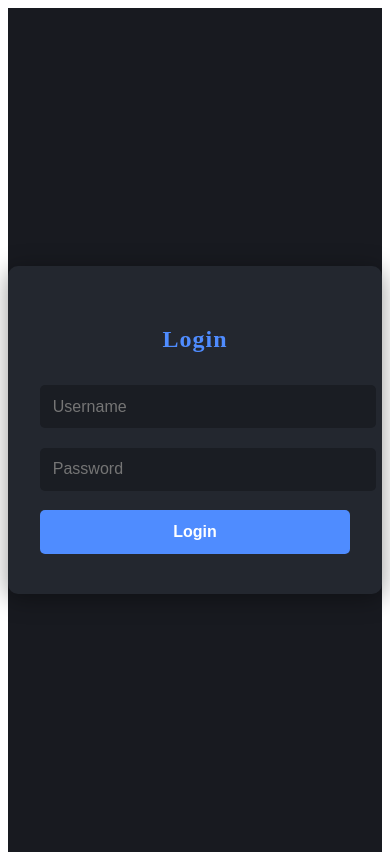
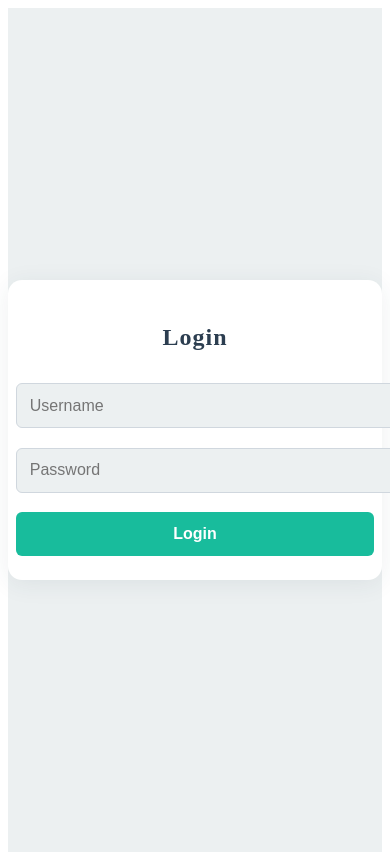
Before and after one commit to joymathews/trail, a React (Vite) app in the folder frontend/: page /login in a window 390 px wide. Built offline with nearby package versions, Linux system fonts and the light colour scheme; no server answers; what amazon-cognito-identity-js would draw is missing.

Commit message:
feat: Refactor styles across components for improved consistency and responsiveness

```diff
--- a/frontend/src/components/DateRangePicker.scss
+++ b/frontend/src/components/DateRangePicker.scss
@@ -1,24 +1,31 @@
+$primary: #2c3e50;
+$accent: #18bc9c;
+$background: #ecf0f1;
+$text: #2c3e50;
+
 .date-range-picker {
   display: flex;
   align-items: center;
   gap: 0.8rem;
-  background: #23272f;
+  background: #fff;
   padding: 0.7rem 1.2rem;
   border-radius: 8px;
   margin-bottom: 1.5rem;
+  box-shadow: 0 2px 8px rgba(44, 62, 80, 0.06);
 
   label {
-    color: #f5f6fa;
+    color: $primary;
     font-size: 1rem;
     display: flex;
     align-items: center;
     gap: 0.4rem;
+    font-weight: 500;
   }
 
   input[type="date"] {
-    background: #181a20;
-    color: #f5f6fa;
-    border: 1px solid #353b48;
+    background: $background;
+    color: $primary;
+    border: 1px solid #bfc9d1;
     border-radius: 4px;
     padding: 0.3rem 0.7rem;
     font-size: 1rem;
@@ -26,7 +33,16 @@
     transition: border 0.2s;
 
     &:focus {
-      border: 1.5px solid #4f8cff;
+      border: 1.5px solid $accent;
     }
   }
 }
+
+@media (max-width: 600px) {
+  .date-range-picker {
+    flex-direction: column;
+    align-items: stretch;
+    gap: 0.5rem;
+    padding: 0.7rem 0.5rem;
+  }
+}
--- a/frontend/src/components/Header.scss
+++ b/frontend/src/components/Header.scss
@@ -1,32 +1,53 @@
+$primary: #2c3e50;
+$accent: #18bc9c;
+$background: #ecf0f1;
+$text: #2c3e50;
+
 .header {
   display: flex;
   align-items: center;
   justify-content: space-between;
-  background: #23272f;
-  color: #f5f6fa;
+  background: $primary;
+  color: #fff;
   padding: 0.5rem 1.2rem;
   min-height: 48px;
+  box-shadow: 0 2px 8px rgba(44, 62, 80, 0.06);
 
   .header-title {
     font-size: 1.2rem;
-    font-weight: 600;
-    color: #4f8cff;
+    font-weight: 700;
+    color: $accent;
     text-decoration: none;
     letter-spacing: 1px;
+    transition: color 0.2s;
+
+    &:hover {
+      color: darken($accent, 10%);
+    }
   }
 
   .signout-btn {
     background: none;
-    border: none;
-    color: #f5f6fa;
+    border: 1px solid $accent;
+    color: $accent;
     font-size: 1rem;
     cursor: pointer;
     padding: 0.3rem 0.8rem;
     border-radius: 4px;
-    transition: background 0.15s;
+    transition: background 0.15s, color 0.15s;
 
     &:hover {
-      background: #353b48;
+      background: $accent;
+      color: #fff;
     }
   }
 }
+
+@media (max-width: 600px) {
+  .header {
+    flex-direction: column;
+    align-items: flex-start;
+    gap: 0.5rem;
+    padding: 0.5rem 0.5rem;
+  }
+}
--- a/frontend/src/components/SpendSheet.scss
+++ b/frontend/src/components/SpendSheet.scss
@@ -1,25 +1,32 @@
+$primary: #2c3e50;
+$accent: #18bc9c;
+$background: #ecf0f1;
+$text: #2c3e50;
+$table-bg: #fff;
+
 .spend-sheet-container {
-  background: #23272f;
-  color: #f5f6fa;
+  background: $background;
+  color: $text;
   padding: 2rem 1rem;
   border-radius: 10px;
   margin: 2rem auto;
-  max-width: 800px;
-  box-shadow: 0 2px 16px rgba(0,0,0,0.18);
+  max-width: 900px;
+  box-shadow: 0 2px 16px rgba(44, 62, 80, 0.08);
 
   &.wide {
-    max-width: 98vw;
-    width: 98vw;
-    margin-left: 1vw;
-    margin-right: 1vw;
-    padding: 2rem 2vw;
+    max-width: 99vw;
+    width: 99vw;
+    margin-left: 0.5vw;
+    margin-right: 0.5vw;
+    padding: 2rem 1vw;
   }
 
   h3 {
     margin-bottom: 1.2rem;
-    color: #4f8cff;
+    color: $primary;
     text-align: center;
     letter-spacing: 1px;
+    font-weight: 700;
   }
 
   .spend-table-wrapper {
@@ -28,22 +35,26 @@
 
   .spend-table {
     width: 100%;
-    border-collapse: collapse;
-    background: #181a20;
-    border-radius: 8px;
+    border-collapse: separate;
+    border-spacing: 0;
+    background: $table-bg;
+    border-radius: 12px;
     overflow: hidden;
     margin-bottom: 1rem;
+    box-shadow: 0 2px 8px rgba(44, 62, 80, 0.06);
 
     th, td {
       padding: 0.7rem 1rem;
-      border-bottom: 1px solid #353b48;
+      border-bottom: 1px solid #e1e8ed;
+      text-align: left;
     }
 
     th {
-      background: #23272f;
-      color: #4f8cff;
+      background: $primary;
+      color: #fff;
       font-weight: 600;
       text-align: left;
+      border-bottom: 2px solid $accent;
     }
 
     tr:last-child td {
@@ -51,8 +62,9 @@
     }
 
     td {
-      color: #f5f6fa;
+      color: $text;
       font-size: 1rem;
+      background: $table-bg;
     }
 
     input,
@@ -60,38 +72,20 @@
       width: 100%;
       padding: 0.3rem 0.5rem;
       border-radius: 4px;
-      border: 1px solid #353b48;
-      background: #181a20;
-      color: #f5f6fa;
+      border: 1px solid #bfc9d1;
+      background: $background;
+      color: $text;
       font-size: 1rem;
-    }
-  }
+      transition: border 0.2s;
 
-  .load-more-btn {
-    display: block;
-    margin: 1rem auto 0 auto;
-    padding: 0.6rem 2rem;
-    background: #4f8cff;
-    color: #fff;
-    border: none;
-    border-radius: 5px;
-    font-weight: bold;
-    font-size: 1rem;
-    cursor: pointer;
-    transition: background 0.2s;
-
-    &:hover:not(:disabled) {
-      background: #357ae8;
-    }
-
-    &:disabled {
-      background: #90caf9;
-      cursor: not-allowed;
+      &:focus {
+        border: 1.5px solid $accent;
+      }
     }
   }
 
   .save-spend-btn {
-    background: #4f8cff;
+    background: $accent;
     color: #fff;
     border: none;
     border-radius: 4px;
@@ -103,17 +97,29 @@
     margin-left: 0.2rem;
 
     &:hover:not(:disabled) {
-      background: #357ae8;
+      background: darken($accent, 8%);
     }
     &:disabled {
-      background: #90caf9;
+      background: lighten($accent, 20%);
       cursor: not-allowed;
     }
   }
 
   .error {
-    color: #ff4d4f;
+    color: #e74c3c;
     text-align: center;
     margin-top: 1rem;
   }
 }
+
+@media (max-width: 900px) {
+  .spend-sheet-container {
+    padding: 1rem 0.2rem;
+    max-width: 100vw;
+  }
+  .spend-table th,
+  .spend-table td {
+    padding: 0.5rem 0.3rem;
+    font-size: 0.95rem;
+  }
+}
--- a/frontend/src/pages/HomePage.scss
+++ b/frontend/src/pages/HomePage.scss
@@ -1,31 +1,44 @@
-$background: #181a20;
-$card-bg: #23272f;
-$text: #f5f6fa;
-$primary: #4f8cff;
+$primary: #2c3e50;
+$accent: #18bc9c;
+$background: #ecf0f1;
+$text: #2c3e50;
 
 .home-container {
-  min-height: calc(100vh - 48px); // Adjust if header height changes
+  min-height: calc(100vh - 48px);
   background: $background;
   color: $text;
   display: flex;
   flex-direction: column;
   align-items: center;
-  justify-content: center;
+  justify-content: flex-start;
+  padding: 2rem 0.5rem;
 
   h1 {
     color: $primary;
     margin-bottom: 1rem;
     font-size: 2rem;
     letter-spacing: 1px;
+    font-weight: 700;
   }
 
   p {
-    background: $card-bg;
+    background: #fff;
     padding: 1.2rem 2rem;
     border-radius: 8px;
-    box-shadow: 0 2px 12px rgba(0,0,0,0.18);
+    box-shadow: 0 2px 12px rgba(44, 62, 80, 0.08);
     font-size: 1.1rem;
     color: $text;
     margin: 0;
+    max-width: 600px;
+    text-align: center;
   }
 }
+
+@media (max-width: 600px) {
+  .home-container {
+    padding: 1rem 0.2rem;
+  }
+  .home-container p {
+    padding: 1rem 0.5rem;
+  }
+}
--- a/frontend/src/pages/LoginPage.scss
+++ b/frontend/src/pages/LoginPage.scss
@@ -1,8 +1,8 @@
-$background: #181a20;
-$card-bg: #23272f;
-$primary: #4f8cff;
-$text: #f5f6fa;
-$error: #ff4d4f;
+$primary: #2c3e50;
+$accent: #18bc9c;
+$background: #ecf0f1;
+$text: #2c3e50;
+$error: #e74c3c;
 
 .login-container {
   min-height: 100vh;
@@ -12,56 +12,60 @@ $error: #ff4d4f;
   background: $background;
 
   .login-card {
-    background: $card-bg;
+    background: #fff;
     padding: 2.5rem 2rem;
-    border-radius: 10px;
-    box-shadow: 0 4px 24px rgba(0,0,0,0.4);
+    border-radius: 14px;
+    box-shadow: 0 4px 24px rgba(44, 62, 80, 0.08);
     width: 100%;
     max-width: 350px;
     color: $text;
+    display: flex;
+    flex-direction: column;
+    align-items: stretch;
 
     h2 {
       text-align: center;
       margin-bottom: 2rem;
       color: $primary;
       letter-spacing: 1px;
+      font-weight: 700;
     }
 
     input {
       width: 100%;
       padding: 0.8rem;
       margin-bottom: 1.2rem;
-      border: none;
-      border-radius: 5px;
-      background: #1a1d23;
+      border: 1px solid #d0d7de;
+      border-radius: 6px;
+      background: $background;
       color: $text;
       font-size: 1rem;
       outline: none;
-      transition: box-shadow 0.2s;
+      transition: border 0.2s;
 
       &:focus {
-        box-shadow: 0 0 0 2px $primary;
+        border: 1.5px solid $accent;
       }
     }
 
     button {
       width: 100%;
       padding: 0.8rem;
-      background: $primary;
+      background: $accent;
       color: #fff;
       border: none;
-      border-radius: 5px;
+      border-radius: 6px;
       font-weight: bold;
       font-size: 1rem;
       cursor: pointer;
       transition: background 0.2s;
 
       &:hover:not(:disabled) {
-        background: darken($primary, 10%);
+        background: darken($accent, 8%);
       }
 
       &:disabled {
-        background: lighten($primary, 20%);
+        background: lighten($accent, 20%);
         cursor: not-allowed;
       }
     }
@@ -74,3 +78,10 @@ $error: #ff4d4f;
     }
   }
 }
+
+@media (max-width: 500px) {
+  .login-container .login-card {
+    padding: 1.5rem 0.5rem;
+    max-width: 95vw;
+  }
+}
```
